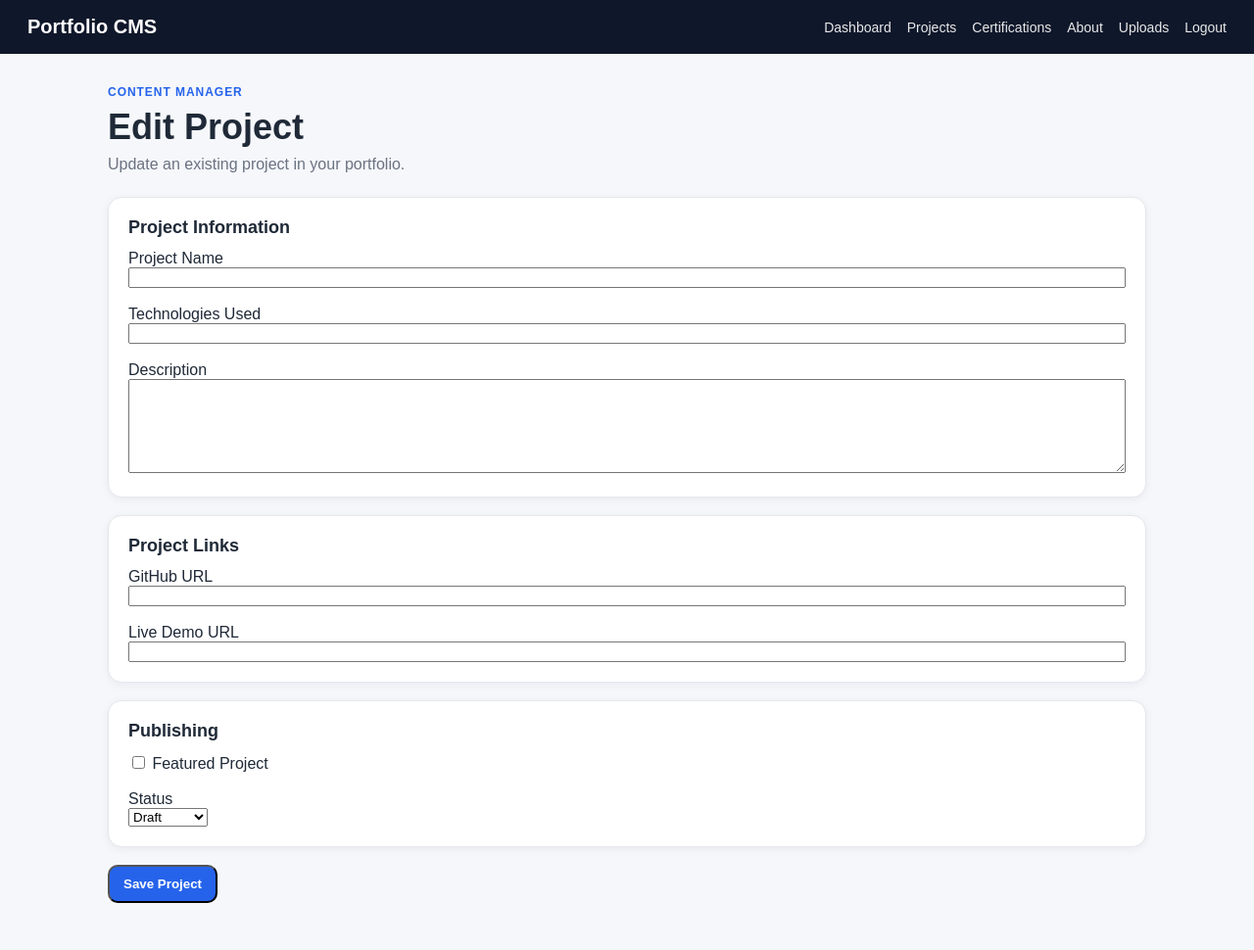
After one commit to jadonmaldonado/portfolio-cms, a Flask app: template application/cms/templates/project_edit.html in a window 1280 px wide. The commit adds this page. Shown: the whole page at 98% size. Run offline with Flask 3, Linux system fonts and the light colour scheme; the template is opened without the code that fills it, so the values that code supplies are empty.

Commit message:
Complete project CRUD functionality

```diff
--- /dev/null
+++ b/application/cms/templates/project_edit.html
@@ -0,0 +1,64 @@
+{% extends "base.html" %}
+
+{% block content %}
+
+<section class="hero">
+    <div>
+        <p class="eyebrow">Content Manager</p>
+        <h1>Edit Project</h1>
+        <p class="subtitle">Update an existing project in your portfolio.</p>
+    </div>
+</section>
+
+<form action="{{ url_for('projects.edit_project', project_id=project.id) }}" method="POST">
+
+    <div class="card">
+        <h2>Project Information</h2>
+
+        <label>Project Name</label><br>
+        <input type="text" name="title" value="{{ project.title }}" style="width:100%;"><br><br>
+
+        <label>Technologies Used</label><br>
+        <input type="text" name="tech_stack" value="{{ project.tech_stack }}" style="width:100%;"><br><br>
+
+        <label>Description</label><br>
+        <textarea name="description" rows="6" style="width:100%;">{{ project.description }}</textarea>
+    </div>
+
+    <br>
+
+    <div class="card">
+        <h2>Project Links</h2>
+
+        <label>GitHub URL</label><br>
+        <input type="url" name="github" value="{{ project.github }}" style="width:100%;"><br><br>
+
+        <label>Live Demo URL</label><br>
+        <input type="url" name="live" value="{{ project.live or '' }}" style="width:100%;">
+    </div>
+
+    <br>
+
+    <div class="card">
+        <h2>Publishing</h2>
+
+        <label>
+            <input type="checkbox" name="featured" {% if project.featured %}checked{% endif %}>
+            Featured Project
+        </label>
+
+        <br><br>
+
+        <label>Status</label><br>
+        <select name="status">
+            <option value="Draft" {% if project.status == "Draft" %}selected{% endif %}>Draft</option>
+            <option value="Published" {% if project.status == "Published" %}selected{% endif %}>Published</option>
+        </select>
+    </div>
+
+    <br>
+
+    <button class="button" type="submit">Save Project</button>
+</form>
+
+{% endblock %}
```
Also changed, not shown: application/cms/routes/projects.py (+25 -0 lines), application/cms/templates/projects.html (+6 -2 lines).
